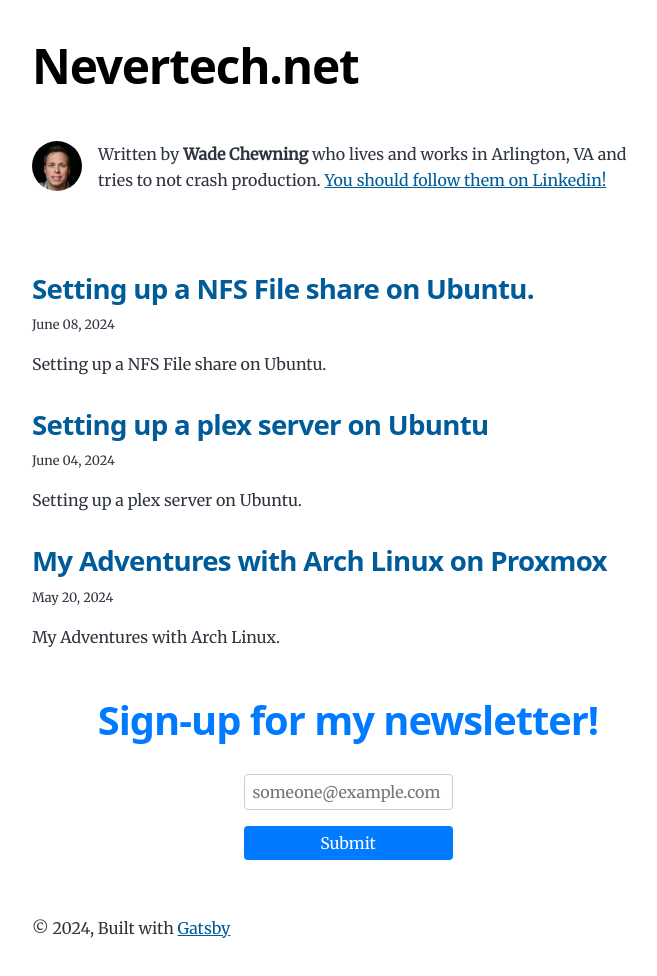
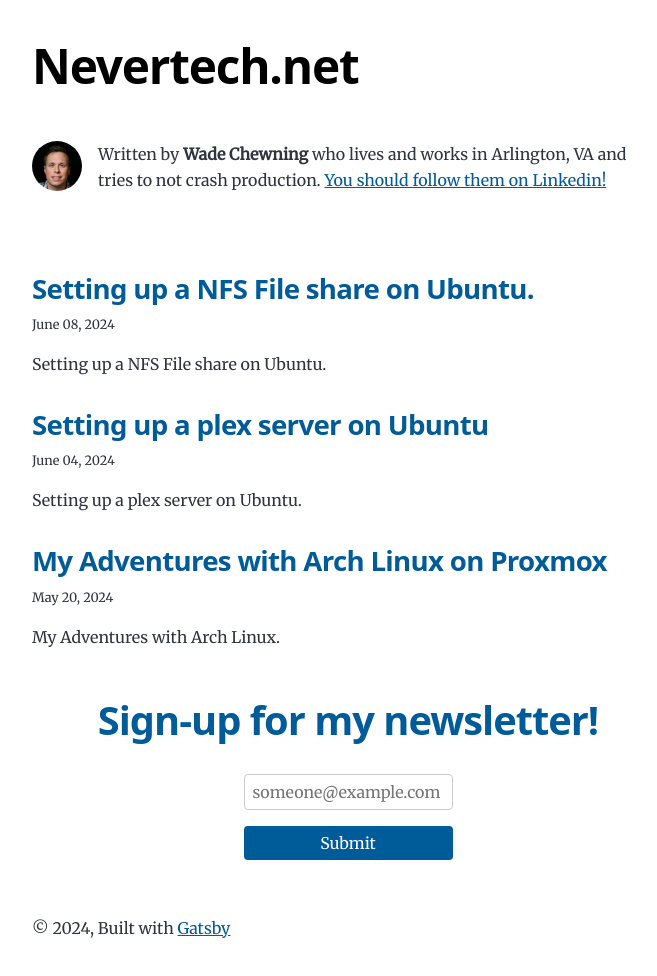
Before and after one commit to NeverRetail/my-blog, a Gatsby site: page / in a window 1280 px wide. Shown: the whole page, without its empty margins (292-949 px from the left). Built offline with nearby package versions, Linux system fonts and the light colour scheme; Gatsby itself is replaced by a stand-in of ours.

Commit message:
Fixed some css color issues.

```diff
--- a/src/style.css
+++ b/src/style.css
@@ -330,7 +330,7 @@ form label {
   display: flex;
   align-items: center;
   justify-content: center;
-  color: #007bff;
+  color: #005b99;
 }
 
 form input,
@@ -368,7 +368,7 @@ form button {
   align-content: center;
   justify-content: center;
   padding: 0.5rem 1rem;
-  background-color: #007bff;
+  background-color: #005b99;
   color: #fff;
   border: none;
   border-radius: 4px;
```
